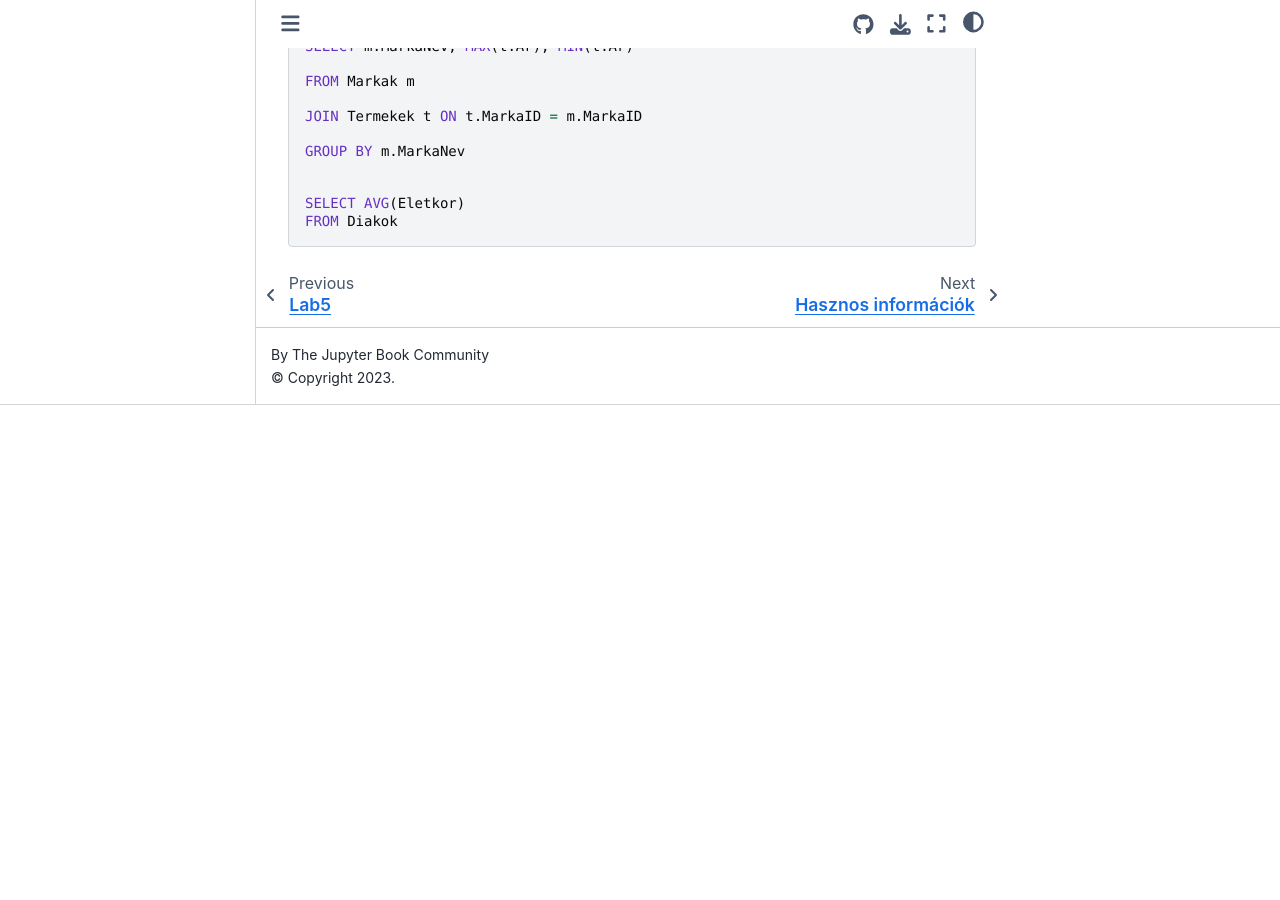
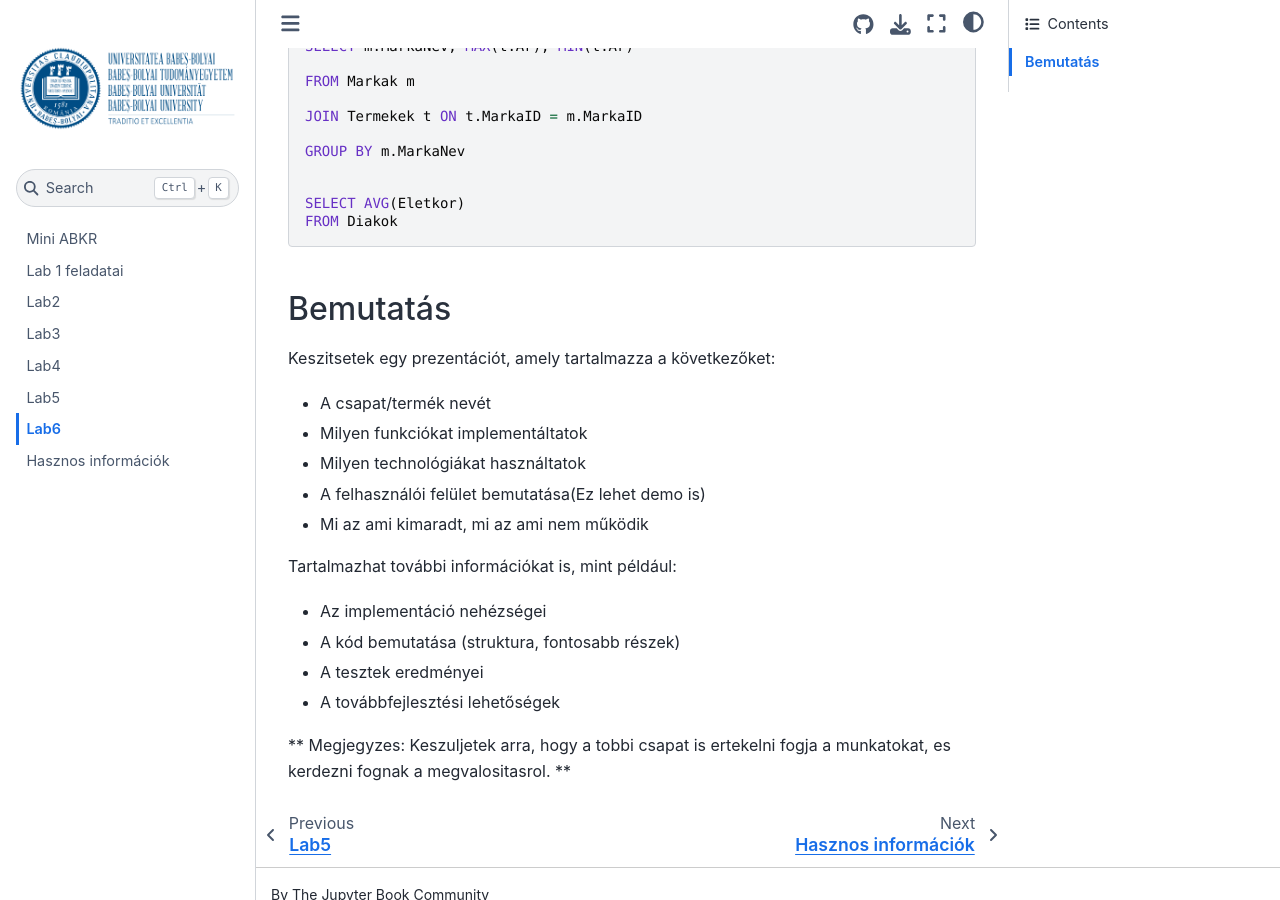
Before and after one commit to UBB-DB/AB2_MiniABKR, a Jupyter Book: the page built from L6/Lab6.md, in a window 1280 px wide and 900 px high, scrolled down 922 px. Built offline with Jupyter Book 1.0.4 settings and Sphinx 7.4.7 and the Sphinx Book theme 1.1.4, drawn with Linux system fonts in a browser that asks for light colours; before the commit the page ends 1327 px from its top, so only the background shows below that.

Commit message:
Bemutato

````diff
--- a/L6/Lab6.md
+++ b/L6/Lab6.md
@@ -13,8 +13,8 @@ Használjátok az index állományokat a lekérdezések gyorsítására.
 
 Pluszpontokert implementaljatok a HAVING kulcsszot is.
 
+Pelda lekerdezesek:
 
-Pelda lekerdezesek:
 ```sql
 
 SELECT cs.CsoportID, COUNT(d.DiakID)
@@ -54,3 +54,22 @@ SELECT AVG(Eletkor)
 FROM Diakok
 
 ```
+
+## Bemutatás
+
+Keszitsetek egy prezentációt, amely tartalmazza a következőket:
+
+- A csapat/termék nevét
+- Milyen funkciókat implementáltatok
+- Milyen technológiákat használtatok
+- A felhasználói felület bemutatása(Ez lehet demo is)
+- Mi az ami kimaradt, mi az ami nem működik
+
+Tartalmazhat további információkat is, mint például:
+
+- Az implementáció nehézségei
+- A kód bemutatása (struktura, fontosabb részek)
+- A tesztek eredményei
+- A továbbfejlesztési lehetőségek
+
+** Megjegyzes:  Keszuljetek arra, hogy a tobbi csapat is ertekelni fogja a munkatokat, es kerdezni fognak a megvalositasrol. **
````
